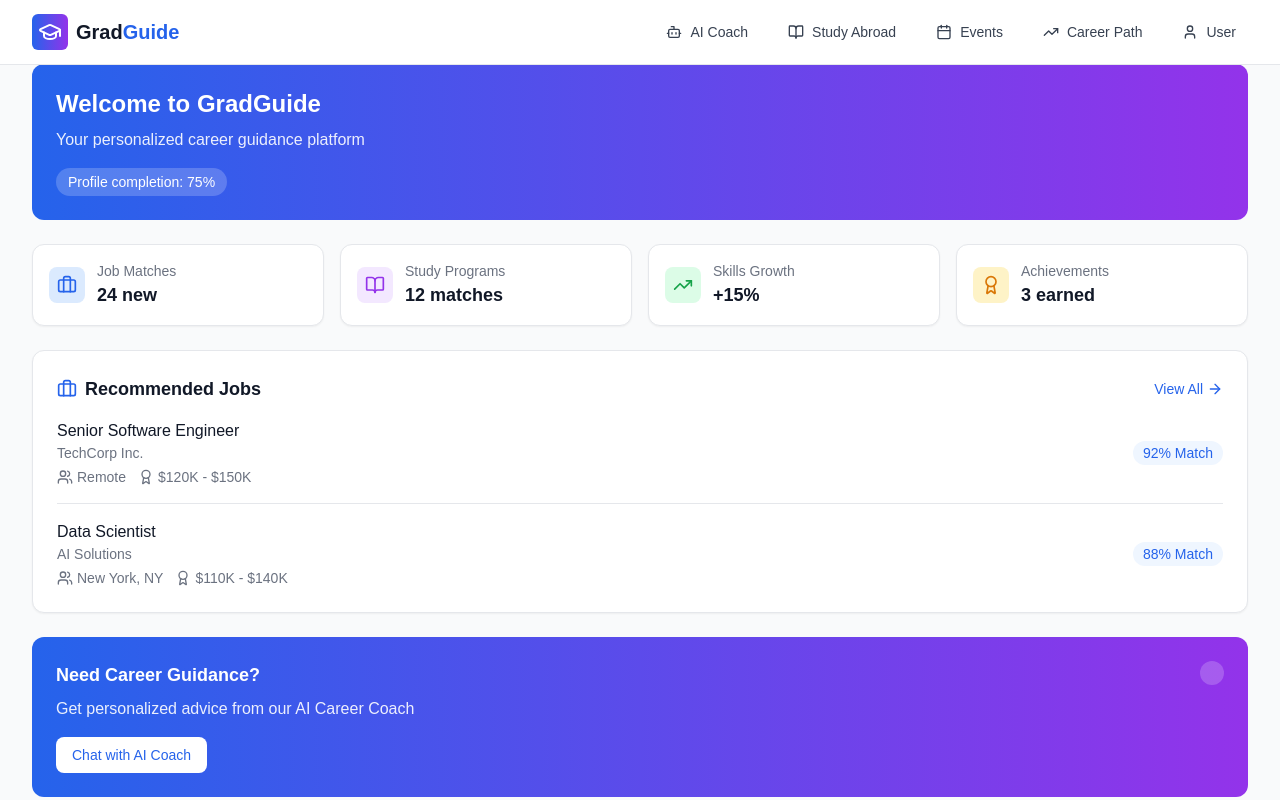
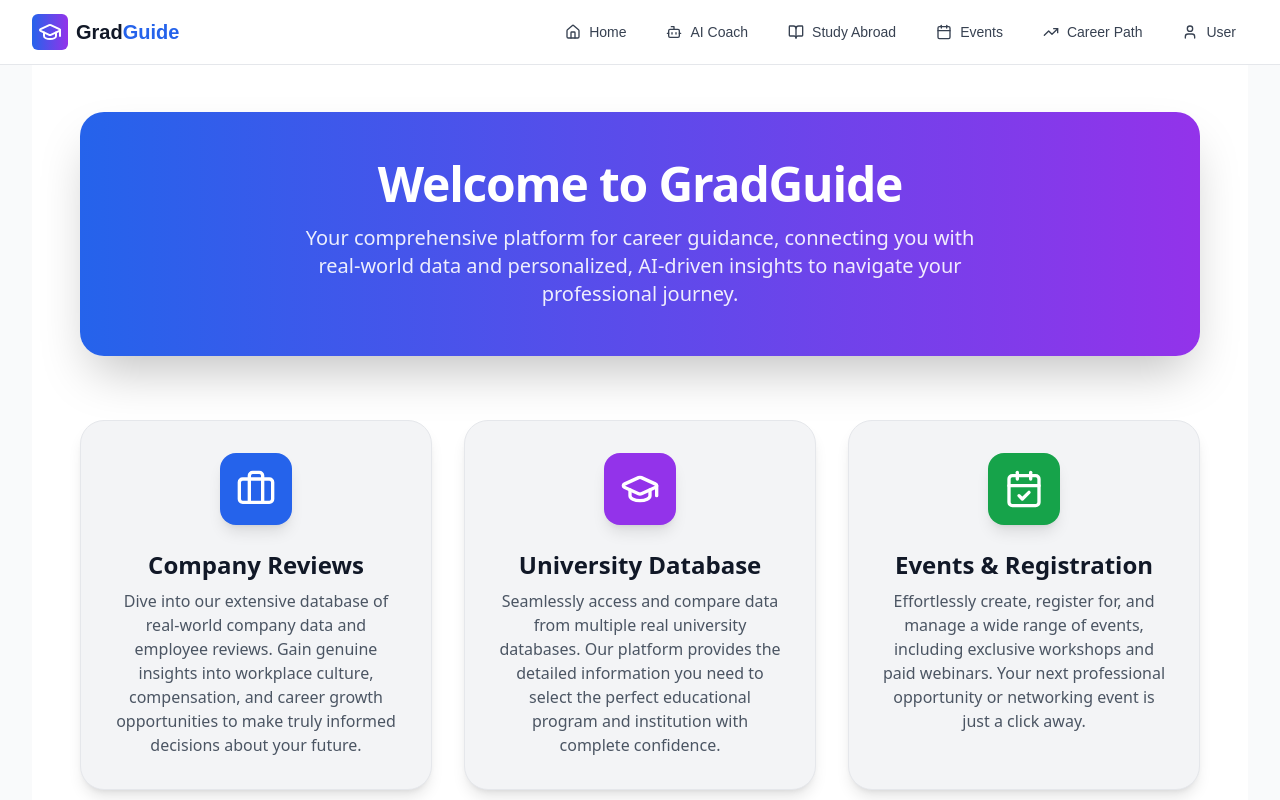
Before and after one commit to nairobi-J/Swe-350-gradguide, a Next.js app in the folder frontend/: page /dashboard/home in a window 1280 px wide. Shown: the top 800 px of the page. Built offline with nearby package versions, Linux system fonts and the light colour scheme.

Commit message:
added landing page and resolved navigation issues

```diff
--- a/frontend/app/component/events/CreateEventPage.tsx
+++ b/frontend/app/component/events/CreateEventPage.tsx
@@ -93,7 +93,7 @@ const CreateEventPage: React.FC<CreateEventPageProps> = ({ addEvent, currentUser
     },{
       headers:{
         Authorization: `Bearer ${token}`,
-        "Content-Type": 'application/json',
+        "Content-Type": "application/json",
       },
     })
 
--- a/frontend/app/dashboard/home/layout.tsx
+++ /dev/null
@@ -1,15 +0,0 @@
-export default function HomeLayout({
-  children,
-}: {
-  children: React.ReactNode
-}) {
-  return (
-
-      <body>
-        {/* Layout UI */}
-        {/* Place children where you want to render a page or nested layout */}
-        <main>{children}</main>
-      </body>
-
-  )
-}
--- a/frontend/app/dashboard/home/page.tsx
+++ b/frontend/app/dashboard/home/page.tsx
@@ -1,146 +1,161 @@
 'use client';
-import { TrendingUp, Users, Award, ArrowRight, Briefcase, BookOpen } from 'lucide-react';
+import { Briefcase, University, CalendarCheck, MicVocal, GraduationCap, MonitorPlay } from 'lucide-react';
+import { motion } from 'framer-motion';
+
+const containerVariants = {
+  hidden: { opacity: 0 },
+  visible: {
+    opacity: 1,
+    transition: {
+      staggerChildren: 0.1
+    }
+  }
+};
+
+const cardVariants = {
+  hidden: { y: 30, opacity: 0 },
+  visible: { y: 0, opacity: 1, transition: { type: "spring", stiffness: 100, damping: 10 } },
+};
+
+const iconVariants = {
+  hover: {
+    scale: 1.1,
+    rotate: [0, -10, 10, -10, 0],
+    transition: { duration: 0.4 }
+  }
+};
 
 export default function HomePage() {
-  const jobRecommendations = [
-    {
-      title: 'Senior Software Engineer',
-      company: 'TechCorp Inc.',
-      location: 'Remote',
-      salary: '$120K - $150K',
-      matchScore: 92,
-    },
-    {
-      title: 'Data Scientist',
-      company: 'AI Solutions',
-      location: 'New York, NY',
-      salary: '$110K - $140K',
-      matchScore: 88,
-    },
-  ];
-
   return (
-    <div className="space-y-6">
-      {/* Welcome Banner */}
-      <div className="bg-gradient-to-r from-blue-600 to-purple-600 rounded-xl text-white p-6">
-        <h1 className="text-2xl font-bold mb-2">Welcome to GradGuide</h1>
-        <p className="text-white/90 mb-4">Your personalized career guidance platform</p>
-        <div className="flex items-center text-sm">
-          <div className="bg-white/20 px-3 py-1 rounded-full">
-            Profile completion: 75%
-          </div>
-        </div>
+    <div className="space-y-16 p-6 lg:p-12 bg-white min-h-screen font-sans text-gray-900">
+      {/* Welcome Banner: Updated for a professional, light theme */}
+      <div className="bg-gradient-to-r from-blue-600 to-purple-600 rounded-3xl text-white p-12 shadow-2xl text-center">
+        <motion.h1
+          initial={{ y: -20, opacity: 0 }}
+          animate={{ y: 0, opacity: 1 }}
+          transition={{ duration: 0.8 }}
+          className="text-5xl font-extrabold mb-4 tracking-tight"
+        >
+          Welcome to GradGuide
+        </motion.h1>
+        <motion.p
+          initial={{ y: -20, opacity: 0 }}
+          animate={{ y: 0, opacity: 1 }}
+          transition={{ duration: 0.8, delay: 0.2 }}
+          className="text-white/90 text-xl max-w-2xl mx-auto"
+        >
+          Your comprehensive platform for career guidance, connecting you with real-world data and personalized, AI-driven insights to navigate your professional journey.
+        </motion.p>
       </div>
 
-      {/* Quick Stats */}
-      <div className="grid grid-cols-1 md:grid-cols-4 gap-4">
-        <div className="bg-white rounded-xl p-4 shadow-sm border border-gray-200">
-          <div className="flex items-center">
-            <div className="p-2 bg-blue-100 rounded-lg">
-              <Briefcase className="h-5 w-5 text-blue-600" />
-            </div>
-            <div className="ml-3">
-              <p className="text-sm text-gray-500">Job Matches</p>
-              <p className="text-lg font-semibold text-gray-900">24 new</p>
-            </div>
+      {/* Feature Modules: Redesigned with a light theme, new icons, and detailed descriptions */}
+      <motion.div
+        className="grid grid-cols-1 md:grid-cols-2 lg:grid-cols-3 gap-8"
+        variants={containerVariants}
+        initial="hidden"
+        animate="visible"
+      >
+
+        {/* Companies & Reviews Module */}
+        <motion.div
+          className="bg-gray-100 rounded-3xl p-8 shadow-lg border border-gray-200 cursor-default transition-all duration-300 hover:shadow-xl hover:bg-gray-200"
+          variants={cardVariants}
+        >
+          <div className="flex flex-col items-center text-center h-full">
+            <motion.div
+              className="p-4 bg-blue-600 rounded-2xl mb-6 shadow-lg"
+              variants={iconVariants}
+              whileHover="hover"
+            >
+              <Briefcase className="h-10 w-10 text-white" />
+            </motion.div>
+            <h2 className="text-2xl font-bold text-gray-900 mb-2">Company Reviews</h2>
+            <p className="text-base text-gray-600 flex-grow">
+              Dive into our extensive database of real-world company data and employee reviews. Gain genuine insights into workplace culture, compensation, and career growth opportunities to make truly informed decisions about your future.
+            </p>
           </div>
-        </div>
+        </motion.div>
 
-        <div className="bg-white rounded-xl p-4 shadow-sm border border-gray-200">
-          <div className="flex items-center">
-            <div className="p-2 bg-purple-100 rounded-lg">
-              <BookOpen className="h-5 w-5 text-purple-600" />
-            </div>
-            <div className="ml-3">
-              <p className="text-sm text-gray-500">Study Programs</p>
-              <p className="text-lg font-semibold text-gray-900">12 matches</p>
-            </div>
+        {/* University Data Module */}
+        <motion.div
+          className="bg-gray-100 rounded-3xl p-8 shadow-lg border border-gray-200 cursor-default transition-all duration-300 hover:shadow-xl hover:bg-gray-200"
+          variants={cardVariants}
+        >
+          <div className="flex flex-col items-center text-center h-full">
+            <motion.div
+              className="p-4 bg-purple-600 rounded-2xl mb-6 shadow-lg"
+              variants={iconVariants}
+              whileHover="hover"
+            >
+              <GraduationCap className="h-10 w-10 text-white" />
+            </motion.div>
+            <h2 className="text-2xl font-bold text-gray-900 mb-2">University Database</h2>
+            <p className="text-base text-gray-600 flex-grow">
+              Seamlessly access and compare data from multiple real university databases. Our platform provides the detailed information you need to select the perfect educational program and institution with complete confidence.
+            </p>
           </div>
-        </div>
+        </motion.div>
 
-        <div className="bg-white rounded-xl p-4 shadow-sm border border-gray-200">
-          <div className="flex items-center">
-            <div className="p-2 bg-green-100 rounded-lg">
-              <TrendingUp className="h-5 w-5 text-green-600" />
-            </div>
-            <div className="ml-3">
-              <p className="text-sm text-gray-500">Skills Growth</p>
-              <p className="text-lg font-semibold text-gray-900">+15%</p>
-            </div>
+        {/* Events Module */}
+        <motion.div
+          className="bg-gray-100 rounded-3xl p-8 shadow-lg border border-gray-200 cursor-default transition-all duration-300 hover:shadow-xl hover:bg-gray-200"
+          variants={cardVariants}
+        >
+          <div className="flex flex-col items-center text-center h-full">
+            <motion.div
+              className="p-4 bg-green-600 rounded-2xl mb-6 shadow-lg"
+              variants={iconVariants}
+              whileHover="hover"
+            >
+              <CalendarCheck className="h-10 w-10 text-white" />
+            </motion.div>
+            <h2 className="text-2xl font-bold text-gray-900 mb-2">Events & Registration</h2>
+            <p className="text-base text-gray-600 flex-grow">
+              Effortlessly create, register for, and manage a wide range of events, including exclusive workshops and paid webinars. Your next professional opportunity or networking event is just a click away.
+            </p>
           </div>
-        </div>
+        </motion.div>
 
-        <div className="bg-white rounded-xl p-4 shadow-sm border border-gray-200">
-          <div className="flex items-center">
-            <div className="p-2 bg-amber-100 rounded-lg">
-              <Award className="h-5 w-5 text-amber-600" />
-            </div>
-            <div className="ml-3">
-              <p className="text-sm text-gray-500">Achievements</p>
-              <p className="text-lg font-semibold text-gray-900">3 earned</p>
-            </div>
+        {/* AI Career Coach Module */}
+        <motion.div
+          className="bg-gray-100 rounded-3xl p-8 shadow-lg border border-gray-200 cursor-default transition-all duration-300 hover:shadow-xl hover:bg-gray-200"
+          variants={cardVariants}
+        >
+          <div className="flex flex-col items-center text-center h-full">
+            <motion.div
+              className="p-4 bg-amber-600 rounded-2xl mb-6 shadow-lg"
+              variants={iconVariants}
+              whileHover="hover"
+            >
+              <MicVocal className="h-10 w-10 text-white" />
+            </motion.div>
+            <h2 className="text-2xl font-bold text-gray-900 mb-2">AI Career Coach</h2>
+            <p className="text-base text-gray-600 flex-grow">
+              Update your user profile and receive personalized, AI-guided career recommendations. Our intelligent coach analyzes your skills and aspirations to help you navigate your professional journey with confidence.
+            </p>
           </div>
-        </div>
-      </div>
+        </motion.div>
 
-      {/* Job Recommendations */}
-      <div className="bg-white rounded-xl shadow-sm border border-gray-200">
-        <div className="p-6">
-          <div className="flex items-center justify-between mb-4">
-            <div className="flex items-center">
-              <Briefcase className="h-5 w-5 text-blue-600 mr-2" />
-              <h2 className="text-lg font-semibold text-gray-900">Recommended Jobs</h2>
-            </div>
-            <button className="text-sm text-blue-600 hover:text-blue-800 font-medium flex items-center">
-              View All <ArrowRight className="h-4 w-4 ml-1" />
-            </button>
+        {/* New Mock Interview Module */}
+        <motion.div
+          className="bg-gray-100 rounded-3xl p-8 shadow-lg border border-gray-200 cursor-default transition-all duration-300 hover:shadow-xl hover:bg-gray-200"
+          variants={cardVariants}
+        >
+          <div className="flex flex-col items-center text-center h-full">
+            <motion.div
+              className="p-4 bg-red-600 rounded-2xl mb-6 shadow-lg"
+              variants={iconVariants}
+              whileHover="hover"
+            >
+              <MonitorPlay className="h-10 w-10 text-white" />
+            </motion.div>
+            <h2 className="text-2xl font-bold text-gray-900 mb-2">Mock Interview</h2>
+            <p className="text-base text-gray-600 flex-grow">
+              Hone your interview skills with our AI-powered mock interview module. Practice with realistic scenarios and get instant feedback on your performance, tone, and body language using video analysis.
+            </p>
           </div>
-
-          <div className="divide-y divide-gray-200">
-            {jobRecommendations.map((job, index) => (
-              <div key={index} className="py-4 first:pt-0 last:pb-0">
-                <div className="flex items-center justify-between">
-                  <div>
-                    <h3 className="font-medium text-gray-900">{job.title}</h3>
-                    <p className="text-sm text-gray-500">{job.company}</p>
-                    <div className="flex items-center gap-3 mt-1 text-sm text-gray-500">
-                      <span className="flex items-center">
-                        <Users className="h-4 w-4 mr-1" />
-                        {job.location}
-                      </span>
-                      <span className="flex items-center">
-                        <Award className="h-4 w-4 mr-1" />
-                        {job.salary}
-                      </span>
-                    </div>
-                  </div>
-                  <div className="flex items-center">
-                    <div className="text-sm font-medium text-blue-600 bg-blue-50 px-2.5 py-0.5 rounded-full">
-                      {job.matchScore}% Match
-                    </div>
-                  </div>
-                </div>
-              </div>
-            ))}
-          </div>
-        </div>
-      </div>
-
-      {/* AI Coach Section */}
-      <div className="bg-gradient-to-r from-blue-600 to-purple-600 rounded-xl p-6 text-white">
-        <div className="flex items-start justify-between">
-          <div>
-            <h2 className="text-lg font-semibold mb-2">Need Career Guidance?</h2>
-            <p className="text-white/90 mb-4">Get personalized advice from our AI Career Coach</p>
-            <button className="bg-white text-blue-600 px-4 py-2 rounded-lg text-sm font-medium hover:bg-blue-50 transition-colors">
-              Chat with AI Coach
-            </button>
-          </div>
-          <div className="p-3 bg-white/20 rounded-xl">
-            {/* <Bot className="h-8 w-8 text-white" /> */}
-          </div>
-        </div>
-      </div>
+        </motion.div>
+      </motion.div>
     </div>
   );
 }
--- a/frontend/app/dashboard/layout.tsx
+++ b/frontend/app/dashboard/layout.tsx
@@ -10,7 +10,7 @@ export default function DashboardLayout({ children }: { children: React.ReactNod
 
   const navItems = [
 
-    //{ href: '/dashboard/home', label: 'Home', icon: Home },
+    { href: '/dashboard/home', label: 'Home', icon: Home },
     { href: '/dashboard/ai-coach', label: 'AI Coach', icon: Bot },
     { href: '/dashboard/higher-studies', label: 'Study Abroad', icon: BookOpen },
     { href: '/dashboard/event', label: 'Events', icon: Calendar},
--- a/frontend/app/dashboard/page.tsx
+++ b/frontend/app/dashboard/page.tsx
@@ -125,7 +125,7 @@ export default function AuthPage() { // Renamed to AuthPage for broader scope
        // Assuming you have a dashboard route set up
       // Redirect to dashboard or home page after successful login
 
-      router.push('/dashboard/user'); // Redirect to dashboard
+      router.push('/dashboard/home'); // Redirect to dashboard
       console.log('User logged in:', data.user);
     } catch (err) {
       setMessage({ text: err.message || 'An error occurred during login.', type: 'error' });
--- a/frontend/package.json
+++ b/frontend/package.json
@@ -11,6 +11,7 @@
   "dependencies": {
     "axios": "^1.10.0",
     "class-variance-authority": "^0.7.1",
+    "framer-motion": "^12.23.12",
     "lucide-react": "^0.510.0",
     "marked": "^15.0.12",
     "next": "14.2.5",
```
Also changed, not shown: 1 other file (tests, documents, lock files or other folders).
